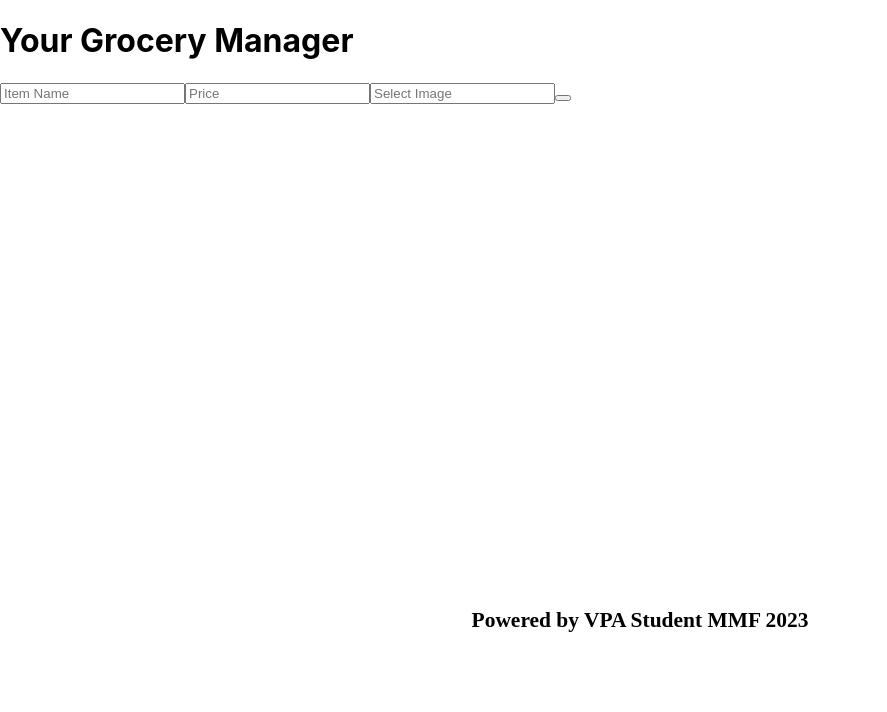
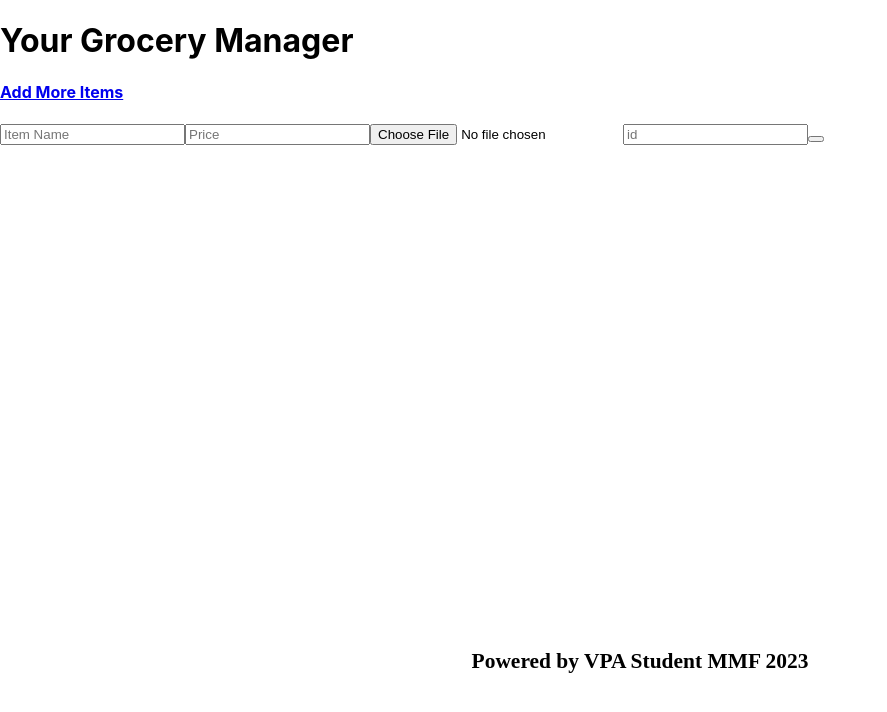
Before and after one commit to mmfried0293/grocery, a React (Create React App) app: page /create in a window 1280 px wide. Shown: the top 712 px of the page, without its empty margins (0-887 px from the left). Built offline with nearby package versions, Linux system fonts and the light colour scheme.

Commit message:
updated-items-view

```diff
--- a/src/App.js
+++ b/src/App.js
@@ -14,8 +14,10 @@ function App() {
   return (
     <main >
       <Header /*pass in stateVariable*/ />
-      <CreateItem />
-      <Items />
+      <Routes>
+      <Route path= '/create' element= {<CreateItem />}/>
+      <Route path= '/' element= {<Items />}/>
+      </Routes>
       {/* <Routes>
         <Route path='/path?' element= {<Component stateVariable={stateVariable} setStateVariable={setstateVariable} />} />
         <Route></Route>
--- a/src/components/CreateItem.js
+++ b/src/components/CreateItem.js
@@ -1,10 +1,11 @@
 const CreateItem = () => {
     return (
         <div>
-            <form name="itemForm" method="post" action="http://localhost:8000/items/create">
+            <form enctype="multipart/form-data" name="itemForm" method="post" action="http://localhost:8000/items/create">
                 <input name="name" placeholder="Item Name" type="text"></input>
-                <input name="price" placeholder="Price" type="number"></input>
-                <input name="image" placeholder="Select Image" ></input>
+                <input name="price" placeholder="Price" type="number" step="0.01"></input>
+                <input name="image" placeholder="Select Image" type='file'></input>
+                <input name="itemId" placeholder="id" type='number'></input>
                 <button type="submit"></button>
             </form>
         </div>
--- a/src/components/Header.js
+++ b/src/components/Header.js
@@ -1,8 +1,13 @@
+import { Link } from 'react-router-dom';
+
 const Header = () => {
     return ( <div>
     <h1>
     Your Grocery Manager
     </h1>
+    <Link to='/create'>
+        <h4>Add More Items</h4>
+    </Link>
     </div>)
 }
 
--- a/src/components/Item.js
+++ b/src/components/Item.js
@@ -1,8 +1,15 @@
-const Item = () => {
-    return (
-        <div>
+const Item = (props) => {
+    return (<div>
+        <li>
+        <img
+            alt={props.name}
+            src={'http://localhost:8000/grocery-server/assets/' + props.image}
+        />
+        <div><h3>{props.name}</h3></div>
+        <div><p>{props.price}</p></div>
+        </li>
+</div>
 
-        </div>
     )
 }
 
--- a/src/components/Items.js
+++ b/src/components/Items.js
@@ -1,12 +1,36 @@
 import Item from './Item'
+import { useEffect, useState } from 'react';
+import { Link } from 'react-router-dom';
 
 const Items = ()=> {
-    return (<div>
-            <article>
-                 <Item />
+    const [itemList, setItemList] = useState([]);
+    async function fetchItems() {
+        let res = await fetch('http://localhost:8000/items/json');
 
-            </article>
-    </div>)
+        let data = await res.json();
+        setItemList(data);
+    }
+
+    useEffect(() => {
+        fetchItems();
+    }, []);
+    return (<article>
+        <div>
+                <h2>Item List</h2>
+                <ul>
+                    {
+                        itemList.map((item)=>{
+                            return <Item
+                            key={item.itemId}
+                            {...item}
+                            />;
+                        })
+                    }
+                </ul>
+    </div>
+    </article>
+
+    )
 }
 
 export default Items;
```
